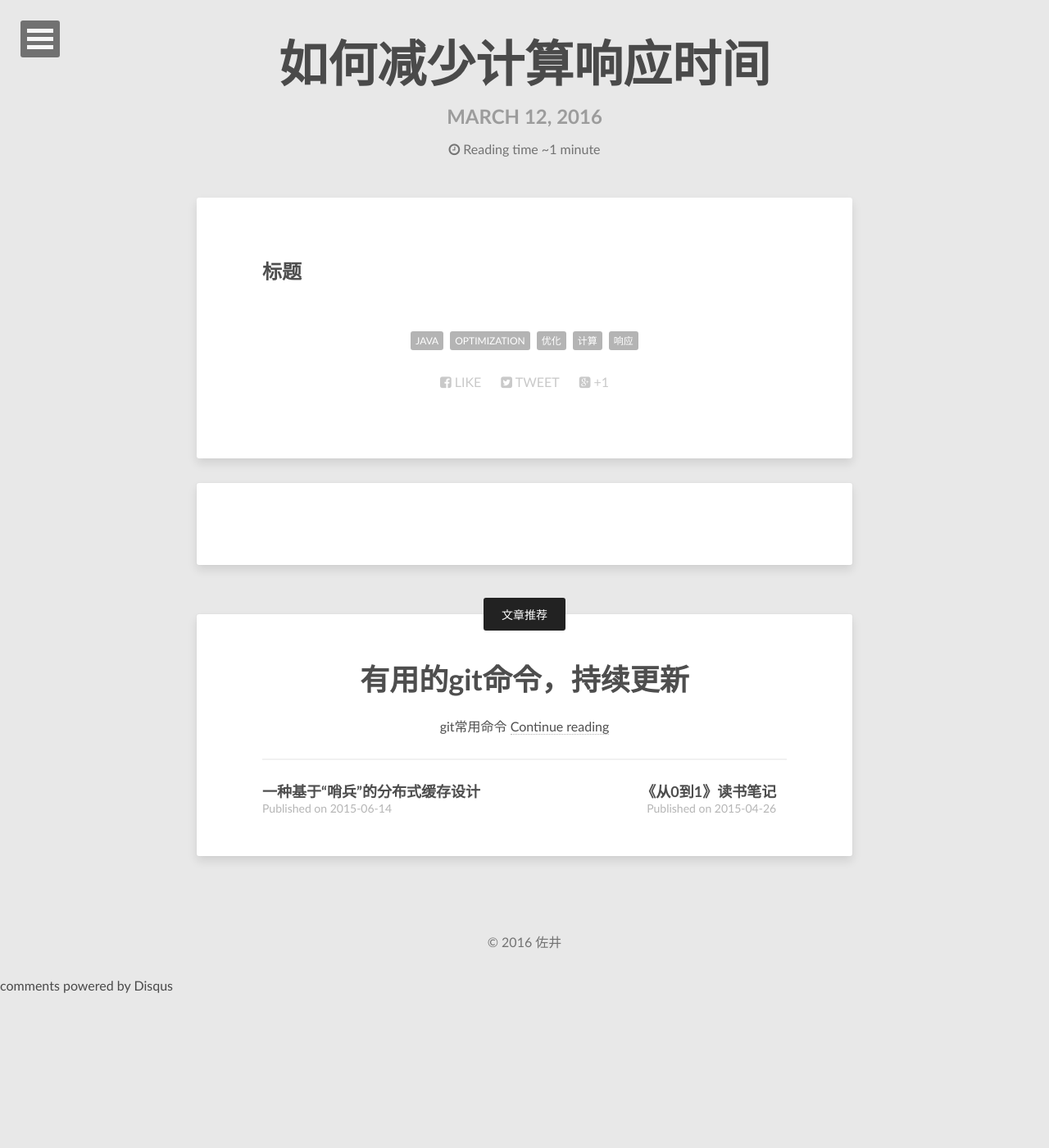
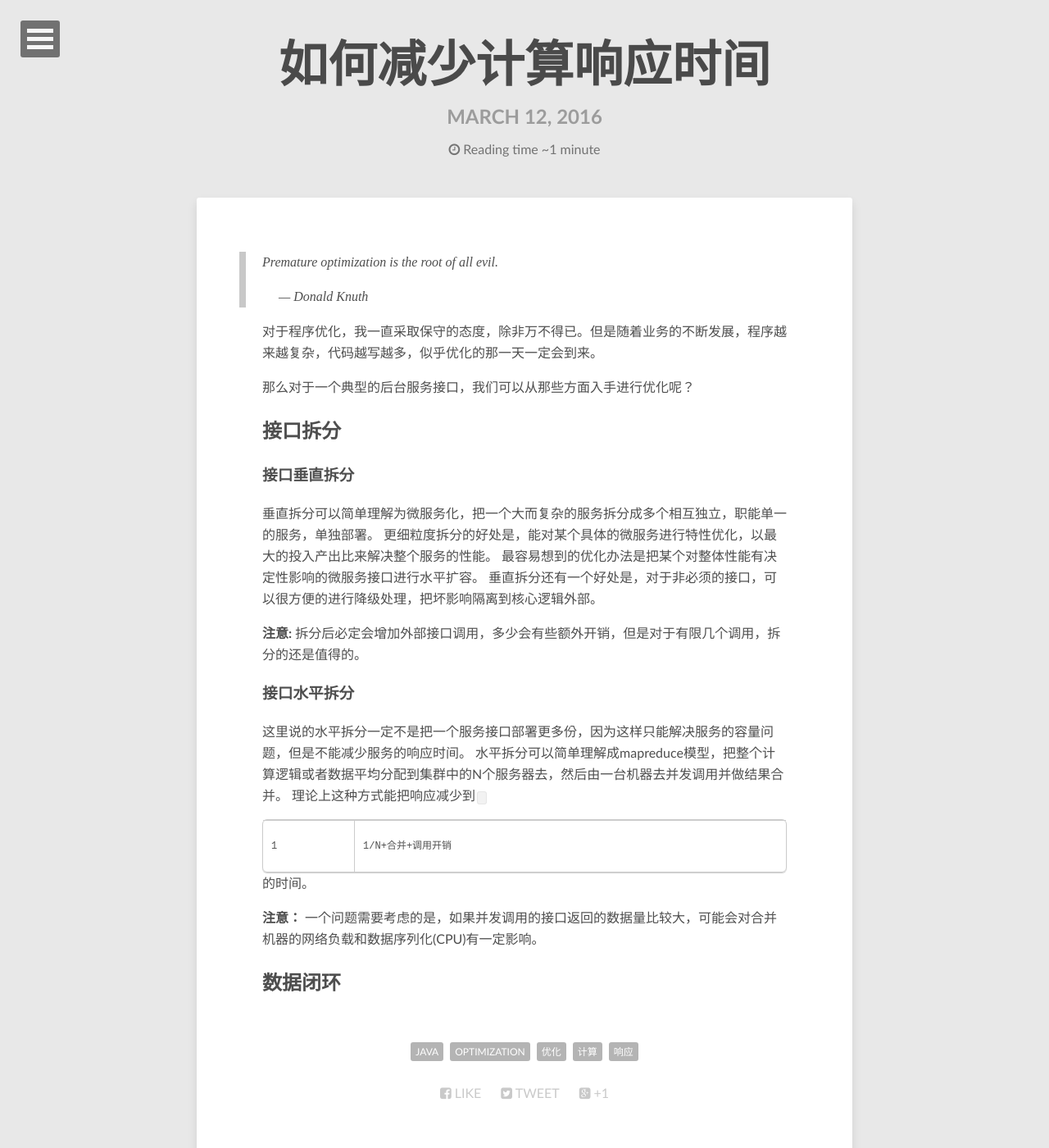
Before and after one commit to lichengwu/lichengwu.github.com, a Jekyll site: the page built from _posts/optimization/2016-03-12-how-to-reduce-the-computational-response-time.md, in a window 1280 px wide and 1400 px high. Shown: the whole window at 82% size. Built offline with Jekyll 4.4.1, drawn with Linux system fonts in a browser that asks for light colours; comment, search, counter and statistics services are not loaded.

Commit message:
Update 2016-03-12-how-to-reduce-the-computational-response-time.md

```diff
--- a/_posts/optimization/2016-03-12-how-to-reduce-the-computational-response-time.md
+++ b/_posts/optimization/2016-03-12-how-to-reduce-the-computational-response-time.md
@@ -7,4 +7,30 @@ subhead: ''
 tags: [java,optimization,优化,计算,响应]
 ---
 
-## 标题
+> Premature optimization is the root of all evil.
+>
+>   　                                       --- Donald Knuth
+
+对于程序优化，我一直采取保守的态度，除非万不得已。但是随着业务的不断发展，程序越来越复杂，代码越写越多，似乎优化的那一天一定会到来。
+
+那么对于一个典型的后台服务接口，我们可以从那些方面入手进行优化呢？
+
+## 接口拆分
+
+
+### 接口垂直拆分
+垂直拆分可以简单理解为微服务化，把一个大而复杂的服务拆分成多个相互独立，职能单一的服务，单独部署。
+更细粒度拆分的好处是，能对某个具体的微服务进行特性优化，以最大的投入产出比来解决整个服务的性能。
+最容易想到的优化办法是把某个对整体性能有决定性影响的微服务接口进行水平扩容。
+垂直拆分还有一个好处是，对于非必须的接口，可以很方便的进行降级处理，把坏影响隔离到核心逻辑外部。
+
+**注意:** 拆分后必定会增加外部接口调用，多少会有些额外开销，但是对于有限几个调用，拆分的还是值得的。
+
+### 接口水平拆分
+这里说的水平拆分一定不是把一个服务接口部署更多份，因为这样只能解决服务的容量问题，但是不能减少服务的响应时间。
+水平拆分可以简单理解成mapreduce模型，把整个计算逻辑或者数据平均分配到集群中的N个服务器去，然后由一台机器去并发调用并做结果合并。
+理论上这种方式能把响应减少到`1/N+合并+调用开销`的时间。
+
+**注意：** 一个问题需要考虑的是，如果并发调用的接口返回的数据量比较大，可能会对合并机器的网络负载和数据序列化(CPU)有一定影响。
+
+## 数据闭环
```
